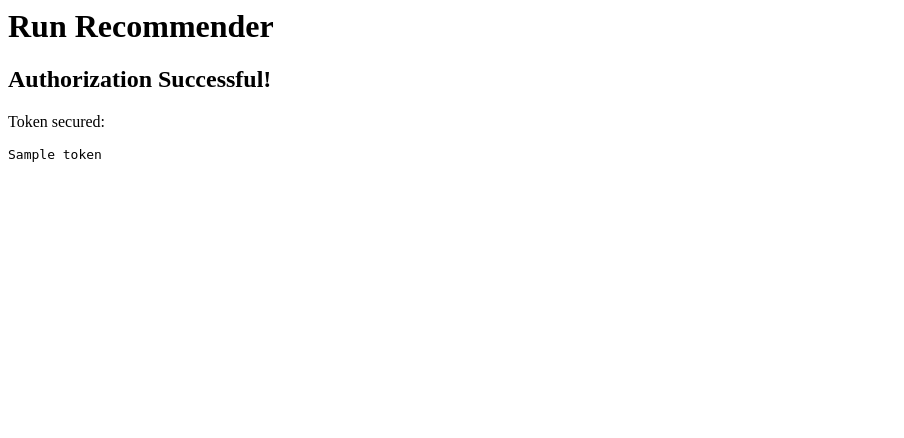
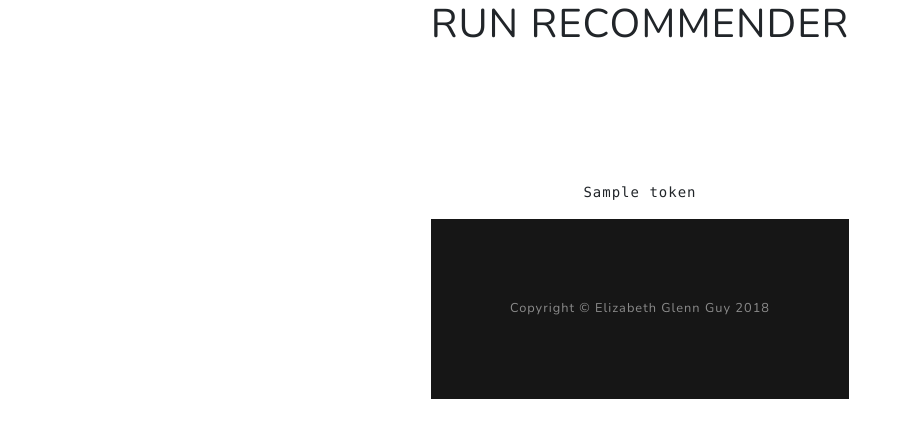
Before and after one commit to elizabethguy86/Run_Recommender, a Flask app: template templates/success.html in a window 1280 px wide. Shown: the top 438 px of the page, without its empty margins (0-904 px from the left). Run offline with Flask 2, Linux system fonts and the light colour scheme; the template is opened without the code that fills it: most values are stand-ins (such as "Sample title", 1, 10 or a date in 2020); parts of the project's set-up code (start-up, migrations or seed data) failed here and were passed over; some libraries are stand-ins or nearby versions.

Commit message:
update success template with bootstrap css

```diff
--- a/templates/success.html
+++ b/templates/success.html
@@ -1,10 +1,48 @@
-<html>
+<!DOCTYPE html>
+<html lang="en">
 	<head>
-		<title>Run Recommender</title>
-	</head>
+        <meta charset="utf-8">
+        <meta name="viewport" content="width=device-width, initial-scale=1, shrink-to-fit=no">
+        <meta name="description" content="">
+        <meta name="author" content="">
+
+        <title>Run Recommender</title>
+
+        <!-- Bootstrap core CSS -->
+        <link href="vendor/bootstrap/css/bootstrap.min.css" rel="stylesheet">
+
+        <!-- Custom fonts for this template -->
+        <link href="vendor/fontawesome-free/css/all.min.css" rel="stylesheet">
+        <link href="https://fonts.googleapis.com/css?family=Varela+Round" rel="stylesheet">
+        <link href="https://fonts.googleapis.com/css?family=Nunito:200,200i,300,300i,400,400i,600,600i,700,700i,800,800i,900,900i" rel="stylesheet">
+
+        <!-- Custom styles for this template -->
+        <link href="css/grayscale.min.css" rel="stylesheet">
+
+    </head>
+
 	<body>
-		<h1>Run Recommender</h1>
-		<h2>Authorization Successful!</h2>
-		<p>Token secured: <pre>{{token}}</pre></p>
+    <div class="container d-flex h-100 align-items-center">
+        <div class="mx-auto text-center">
+        <h1 class="mx-auto my-0 text-uppercase">Run Recommender</h1>
+		<h2 class="text-white-50 mx-auto mt-2 mb-5">Authorization Successful!</h2>
+        <p class="text-white-50">Token secured: <pre>{{token}}</pre></p>
+
+     <!-- Footer -->
+    <footer class="bg-black small text-center text-white-50">
+        <div class="container">
+            Copyright &copy; Elizabeth Glenn Guy 2018
+        </div>
+    </footer>
+
+    <!-- Bootstrap core JavaScript -->
+    <script src="vendor/jquery/jquery.min.js"></script>
+    <script src="vendor/bootstrap/js/bootstrap.bundle.min.js"></script>
+
+    <!-- Plugin JavaScript -->
+    <script src="vendor/jquery-easing/jquery.easing.min.js"></script>
+
+    <!-- Custom scripts for this template -->
+    <script src="static/js/grayscale.min.js"></script>
 	</body>
 </html>
```
